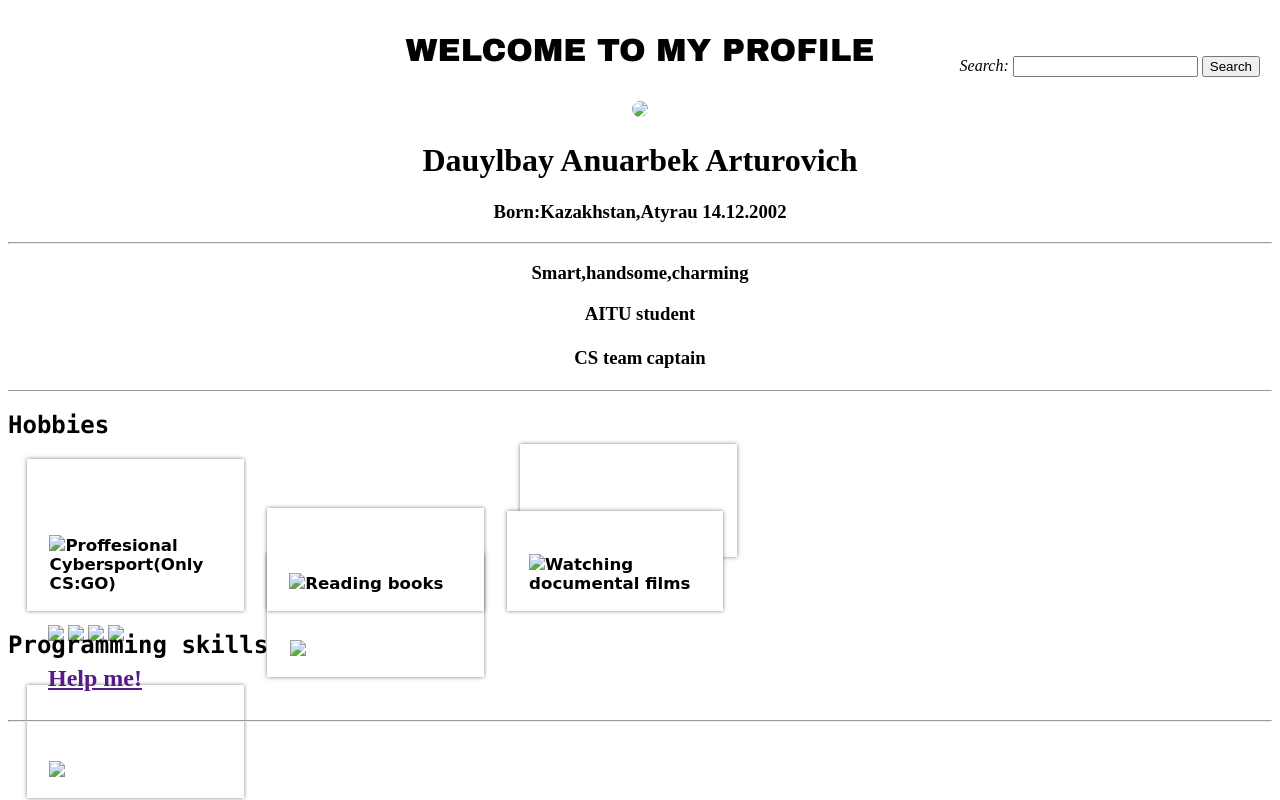
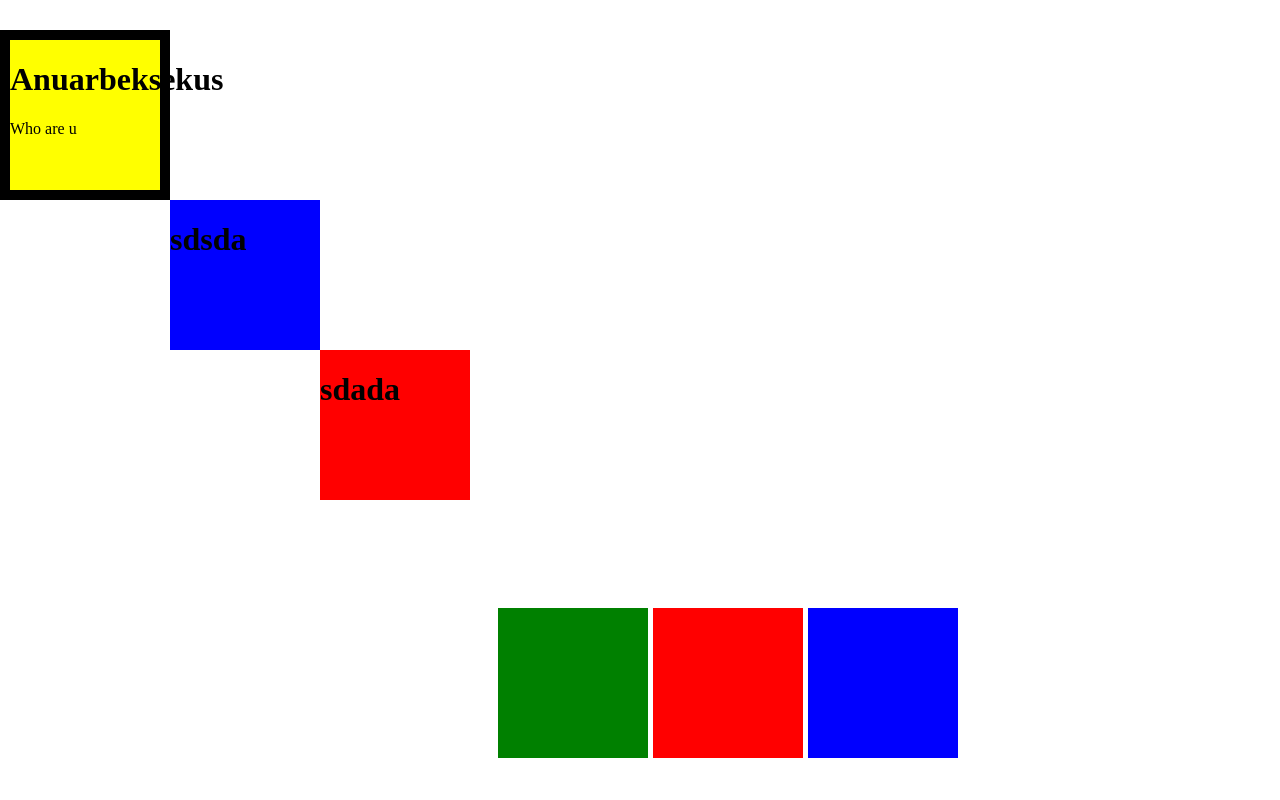
Before and after one commit to Anuarbek-ui/WEB, a plain HTML site: page index.html in a window 1280 px wide. Drawn offline with Linux system fonts and the light colour scheme; files that its build step writes are made by us from their sources.

Commit message:
Add files via upload

```diff
--- a/index.css
+++ b/index.css
@@ -1,157 +1,51 @@
-.phone{
+.firstpart{
+  position: absolute;
+  height: 150px;
+  background-color: yellow;
+  width: 150px;
+  border-style: solid;
+  border-width: 10px;
+  top: 30px;
+  left: 0px;
+}
+.Secondpart{
+  position:absolute;
+  height: 150px;
+  width: 150px;
+  background-color: blue;
+  top: 200px;
+  left: 170px;
+  bottom: 600px;
+}
+.Thirdpart{
+    position: absolute;
+  height: 150px;
+  width: 150px;
+  background-color: red;
+  top: 350px;
+  left: 320px;
+}
+.fourthpart{
+  position: relative;
+height: 150px;
+width: 150px;
+background-color: red;
+top: 600px;
+left: 645px;
 
 }
-
-
-.body{
-margin: 0;
-padding: 0;
-
-
+.fivethpart{
+  position: relative;
+height: 150px;
+width: 150px;
+background-color: blue;
+top: 450px;
+left: 800px;
 }
-.k{
-  top: 40px; right: 20px;
-  padding-left: 50px;
-  position: fixed;
-
-}
-.round{
-  border-radius:150px;
-}
-.hobby{
-  display: inline-block;
-  position: relative;
-}
-.h2{
-display: inline-block;
-position: relative;
-
-}
-.h3{
-  display: inline-block;
-  position: relative;
-}
-.hobby{
- height: 60%;
- width: 17%;
- border: 1px solid white;
- box-shadow: 0 0 4px rgba(0, 0, 0, 0.5);
- margin-left: 1.5%;
- margin-top: 0vw;
- background: white;
- font-family: 'Kristen ITC', cursive;
-}
-.tex1{
-  clear: left;
-  float: none;
- margin-left:10%;
- font-size:1.3vw;
- font-weight: bold;
- margin-top:35%;
-
-}
-.h2{
-
- height: 60%;
- width: 17%;
- border: 1px solid white;
- box-shadow: 0 0 4px rgba(0, 0, 0, 0.5);
- margin-left:  1.5%;
- margin-top: -40.8vw;
- background: white;
-
-}
-
-
-.tex3{
-  clear: left;
-float: none;
- margin-left:10%;
- font-size:1.3vw;
- font-weight: bold;
- margin-top:30%;
- font-family: 'Kristen ITC', cursive;
-}
-
-.h3{
-
- height: 60%;
- width: 17%;
- border: 1px solid white;
- box-shadow: 0 0 4px rgba(0, 0, 0, 0.5);
- margin-left: 1.5%;
- margin-top: -14.8vw;
- background: white;
- font-family: 'Kristen ITC', cursive;
-}
-
-.tex5{
-  clear: left;
-  float: none;
- margin-left:10%;
- font-size:1.3vw;
- font-weight: bold;
- margin-top:20%;
- font-family: 'Kristen ITC', cursive;
-}
-
-.j{
-  display: inline-block;
-}
-.skill{
-  height: 60%;
-  width: 17%;
-  border: 1px solid white;
-  box-shadow: 0 0 4px rgba(0, 0, 0, 0.5);
-  margin-left: 1.5%;
-  margin-top: 2vw;
-  background: white;
-  font-family: 'Kristen ITC', cursive;
-}
-.tex2{
-  clear: left;
-  float: none;
- margin-left:10%;
- font-size:1.3vw;
- font-weight: bold;
- margin-top:35%;
-
-
-}
-.tex4{
-  clear: left;
-float: none;
- margin-left:10%;
- font-size:1.3vw;
- font-weight: bold;
- margin-top:40%;
- font-family: 'Kristen ITC', cursive;
-
-}
-.tex6{
-  clear: left;
-  float: none;
- margin-left:10%;
- font-size:1.3vw;
- font-weight: bold;
- margin-top:35%;
- font-family: 'Kristen ITC', cursive;
-}
-.s3{
-  height: 60%;
-  width: 17%;
-  border: 1px solid white;
-  box-shadow: 0 0 4px rgba(0, 0, 0, 0.5);
-  margin-left: 40.5%;
-  margin-top: -18.25vw;
-  background: white;
-  font-family: 'Kristen ITC', cursive;
-}
-.s2{
-  height: 60%;
-width: 17%;
-border: 1px solid white;
-box-shadow: 0 0 4px rgba(0, 0, 0, 0.5);
-margin-left:  20.5%;
-margin-top: -19.2vw;
-background: white;}
+.sixthpart{
+   position: relative;
+height: 150px;
+width: 150px;
+background-color: green;
+top: 300px;
+left: 490px;}
--- a/index.html
+++ b/index.html
@@ -7,114 +7,26 @@
 
 
  	  <title>Anuarbeksekus</title>
-
-
-
-
-<link rel="icon" href="icon/favicon4ik.ico">
-
-<center>
-
     </head>
-
     <body>
-
-  <center>
-  <div class="phone">
-    <h1><p><font face="Arial Black">WELCOME TO MY PROFILE</font></p></h1>
+      <div class="firstpart">
+        <h1>Anuarbeksekus</h1>
+        <p>Who are u </p>
 
       </div>
-  </center>
-    <img style="position: relative;text-align: center;"src="suret/Anu.jpg" width="15%"class="round">
-
-  	 <h1><font face="MV Boli">Dauylbay Anuarbek Arturovich</h1></font>
-
-          <p><span>
-          <h3>Born:Kazakhstan,Atyrau
-          14.12.2002
-        </h3>
-        <hr></span>
-           </p>
-
-
-       <h3><font face="Jokerman">Smart,handsome,charming</h3></em></font>
-       <h3><font face="Jokerman">AITU student</h3></font>
-
-
-      <h3><font face="Jokerman"><table>
-         <tr>
-           <td>CS team</td>
-           <td>captain</td>
-         </tr>
-       </table></h3></font>
-        </center>
-
-       <hr size=1>
-<div class="k">
-      <menu>
-        <center>
-
-
-        <form>
-          <label><em>Search:</em></label>
-
-          <input type="text">
-           <button class="button">Search</button><br>
-          </form>
-            </center>
+      <div class="Secondpart">
+      <h1>sdsda</h1>
       </div>
-
-
-    <h2 style="position: relative;text-align: left;"><font face="Consolas"><strong>Hobbies</strong></h2></font>
-<div class="hobby">
-          <p class="tex1"><img src="suret/csgo.png" width="60%">Proffesional Cybersport(Only CS:GO)</p>
+      <div class="Thirdpart">
+      <h1>sdada</h1>
+      </div>
+      <div class="fourthpart">
 
       </div>
-        <div class="h2">
-
-      <p class="tex3"><img src="suret/kitap02.png" width="70%">Reading books</p>
+      <div class="fivethpart">
 
       </div>
-     <div class="h3">
-
-      <p class="tex5"><img src="suret/hitler.png" width="60%">Watching documental films</p>
-      </div>
-
-       <h2 style="position: relative;text-align: left;"><font face="Consolas"><strong>Programming skills</strong></h2></font>
-<div class="skill">
-
-  <p class="tex2"><img src="suret/c++.png" width="70%"></p>
+      <div class="sixthpart">
 
       </div>
-<div class="s2">
-
-<p class="tex4"><img src="suret/java.png" width="70%"></p>
-
-</div>
-<div class="s3">
-
-<p class="tex6"><img src="suret/SQL.png" width="70%"></p>
-</div>
-
-
-       <div class="j">
-
-    <menu>
-
-       <h2><strong><font face="Consolas">Follow me</strong></h2></font>
-         <a href="https://www.instagram.com/_arturovich.a_"><img src="suret/2.png" width="3.2%"></a></li>
-         <a href="https://vk.com/arturovich02"><img src="suret/5.png" width="3%"></a></li>
-         <a href="https://web.telegram.org/#/im?p=@arturovich02"><img src="suret/4.png" width="3%"></a></li>
-         <a href="https://steamcommunity.com/id/WHOAREU2"><img src="suret/6.png" width="3%"></a></li>
-       <h2  style="position: relative;text-align: left;"><a href=""><strong>Help me&#x00021;</strong></h2></a>
-     </menu>
-
-</div>
-        <hr>
-
-
-
-
     </body>
-
-</html>
```
Lines whose indentation alone changed are shown as unchanged.
